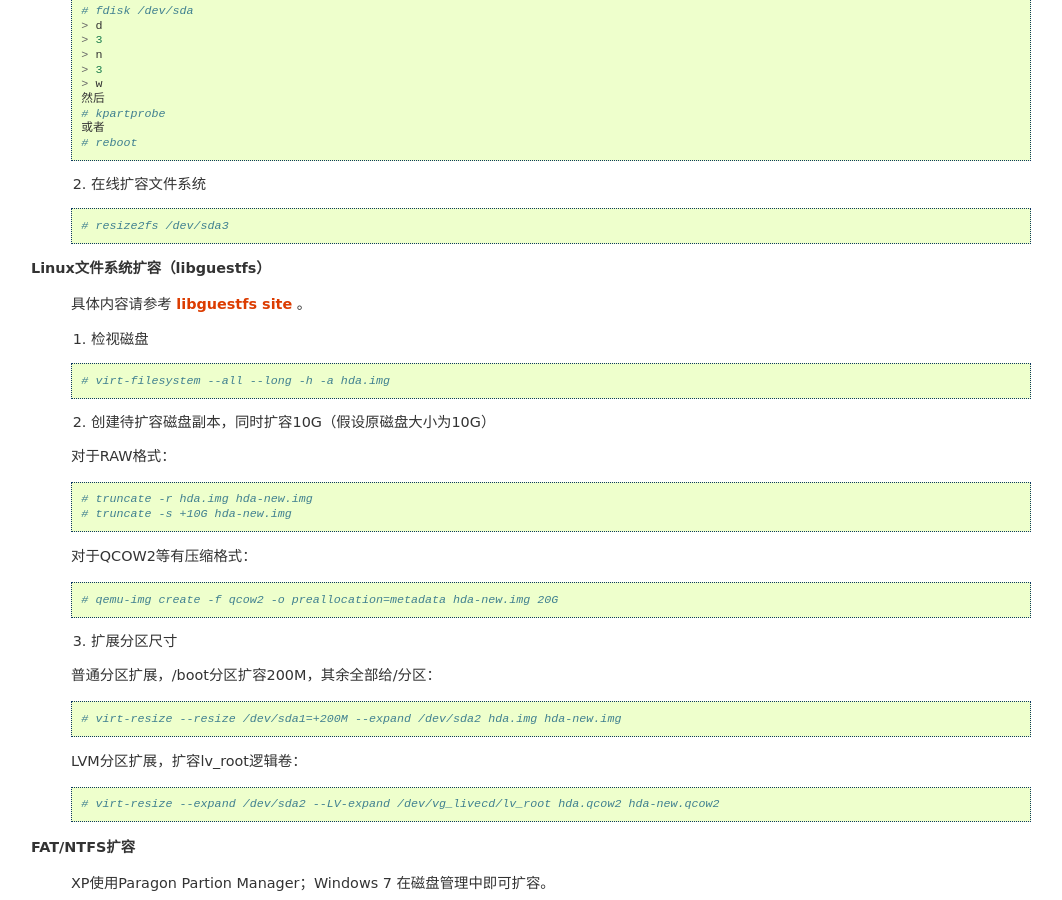
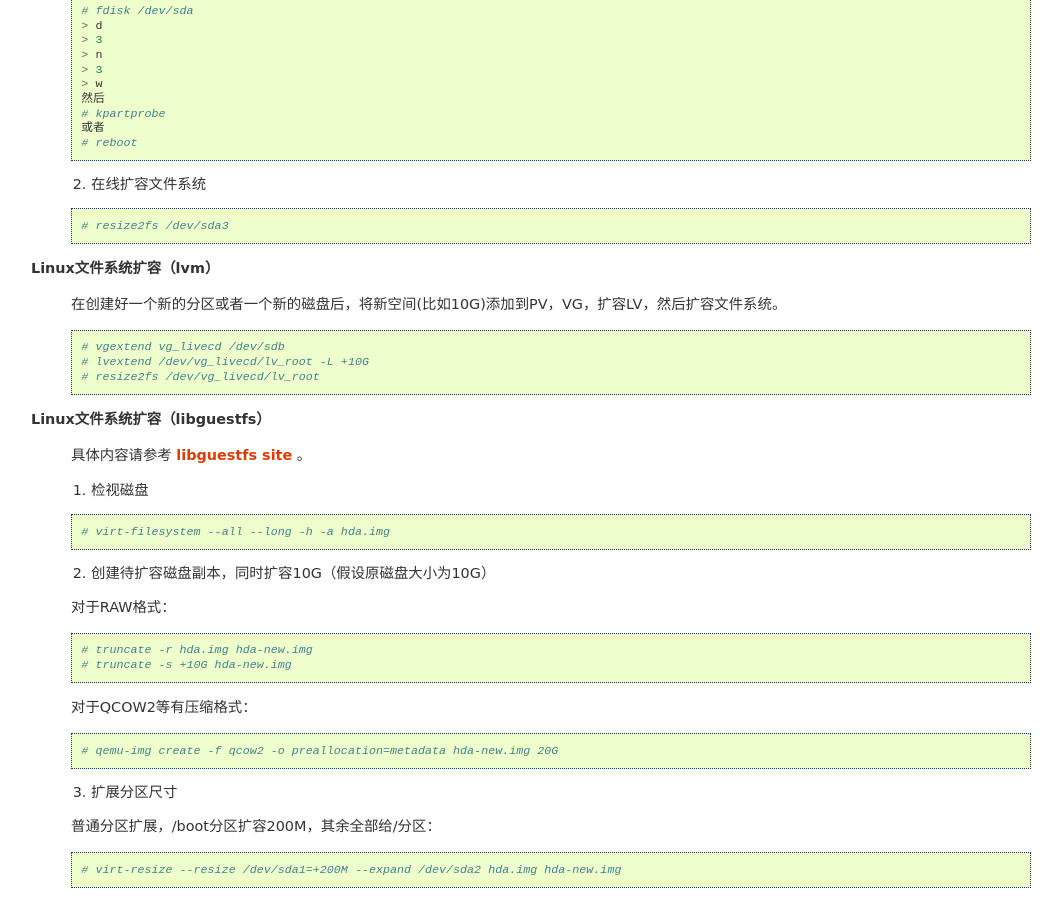
Before and after one commit to lofyer/InTheCloud, a Sphinx documentation site: the page built from source/posts/ch03.rst, in a window 1280 px wide and 900 px high, scrolled down 17011 px. Shown: the whole window, without its empty margins (89-1151 px from the left). Built offline with Sphinx 7.4.7, drawn with Linux system fonts in a browser that asks for light colours; formulas are drawn with MathJax 3.

Commit message:
lvm 扩容

```diff
--- a/source/posts/ch03.rst
+++ b/source/posts/ch03.rst
@@ -881,6 +881,16 @@ oVirt 3.4 磁盘可以进行在线扩容，但是对于磁盘内的文件系统
 
         # resize2fs /dev/sda3
 
+**Linux文件系统扩容（lvm）**
+
+    在创建好一个新的分区或者一个新的磁盘后，将新空间(比如10G)添加到PV，VG，扩容LV，然后扩容文件系统。
+
+    .. code::
+
+        # vgextend vg_livecd /dev/sdb
+        # lvextend /dev/vg_livecd/lv_root -L +10G
+        # resize2fs /dev/vg_livecd/lv_root
+
 **Linux文件系统扩容（libguestfs）**
 
     具体内容请参考 `libguestfs site <http://libguestfs.org/>`_ 。
```
